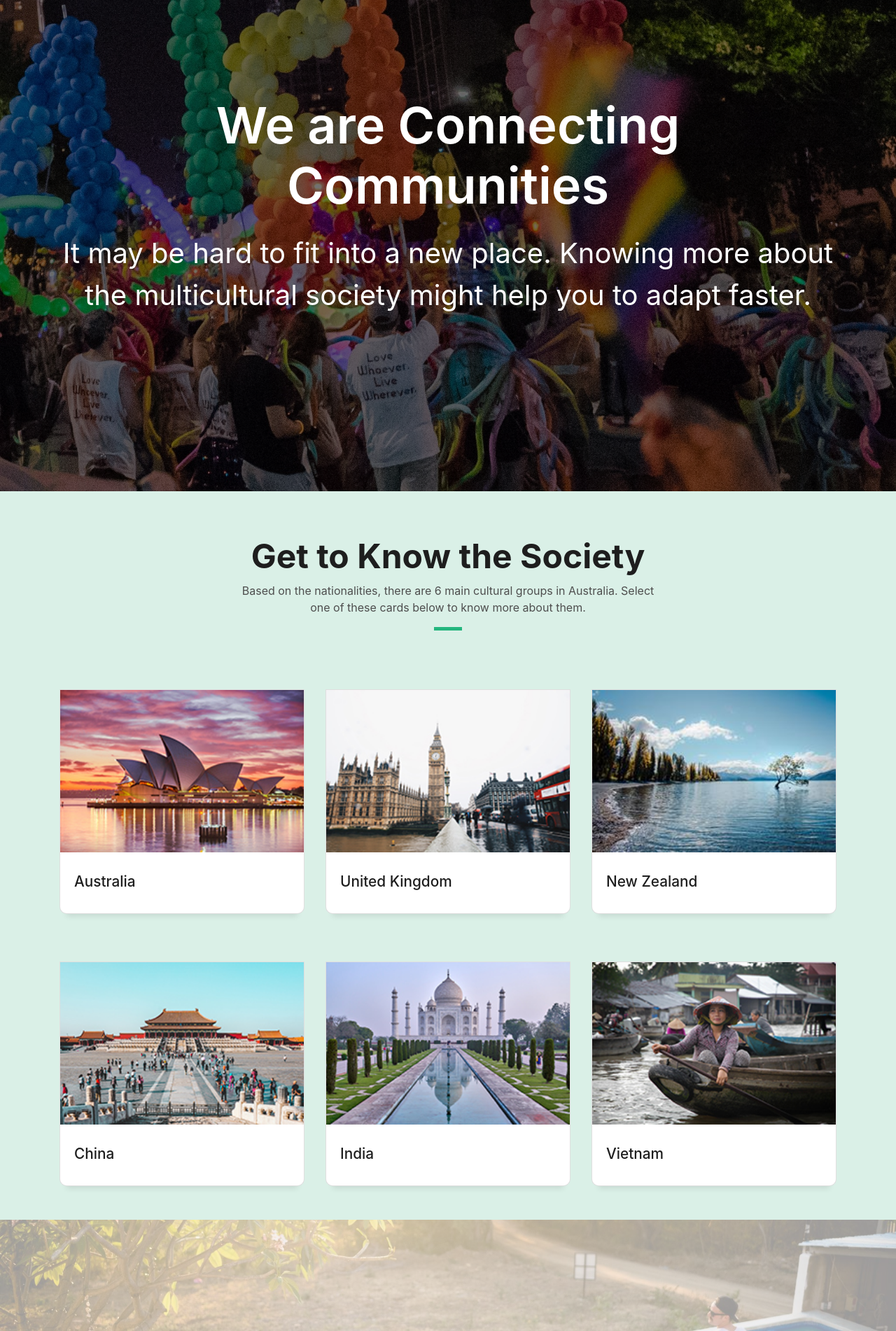
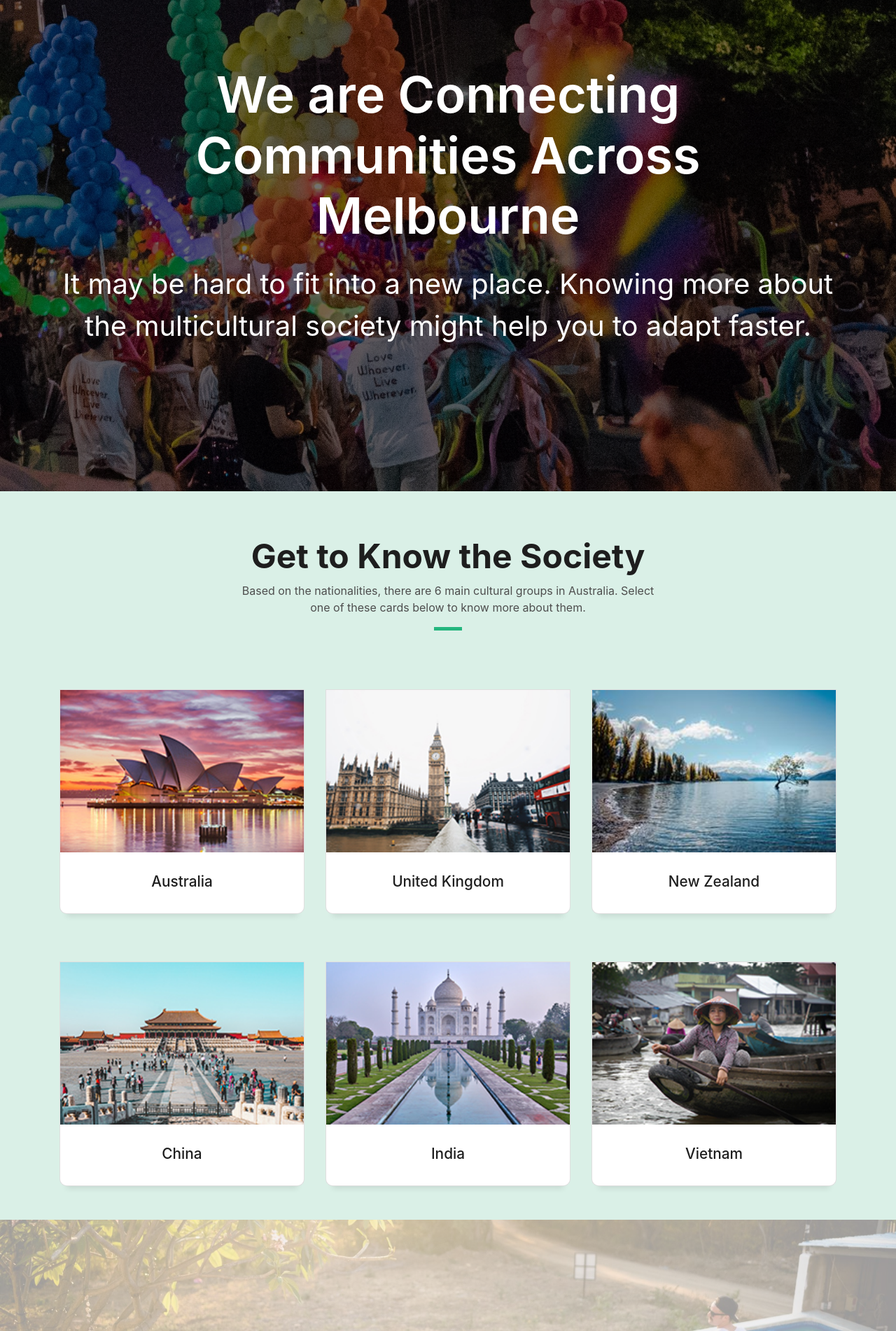
Before and after one commit to Shannon-JXT/LKPLS, a Django app: page / in a window 1280 px wide. Shown: the part 98-2000 px from the top of the page at 70% size. Run offline with Django 3.2, Linux system fonts and the light colour scheme; some libraries are stand-ins or nearby versions; some web fonts are replaced.

Commit message:
Change some texts.

```diff
--- a/Immigrant/templates/cn_info.html
+++ b/Immigrant/templates/cn_info.html
@@ -46,7 +46,7 @@
                 <li>The Chinese are famous for their diligence and endurance. They are hard workers and do not complain. Complaining, for them, doesn’t bring you anywhere.</li>
                 <li>The Chinese are considered as pragmatists. When they think something doesn’t work, they will change it, so practical. Some people believe that this pragmatism is rooted in Confucianism.</li>
             </ol>
-            <p>Meanwhile, regarding to <a href="https://www.hofstede-insights.com/country-comparison/china/">Hofstede</a>, China has characteristic dimension scores as per below:</p>
+            <p>Meanwhile, regarding to <a href="https://www.hofstede-insights.com/country-comparison/china/"><u>Hofstede</u></a>, China has characteristic dimension scores as per below:</p>
             <ol type="1">
                 <li><b>Power distance: 80. </b>Power distance is defined as the extent of less powerful members of an organization in a particular country expect and accept that the power is distributed unequally. China has high score at this dimension which means within a team or organization, Chinese consider it is fine to have inequalities in power. They are optimistic in someone who happens to have leadership and dominance. They are not supposed to raise aspiration beyond their ranks.</li>
                 <li><b>Individualism: 20. </b>Individualism here describes how a society treats the degree of interdependence among its member. It has to do with the attitude of a member to define the self-image as “I” or “We”. Unlike an individualist society, China has low score in this dimension which make their society is categorized as a collectivist. Collectivists belong to a group that takes care of them in exchange for loyalty. It may affect the way an organization promotes a member because the closeness will matter. Relationship prevails over tasks and company.</li>
--- a/Immigrant/templates/uk_info.html
+++ b/Immigrant/templates/uk_info.html
@@ -34,7 +34,7 @@
         <div class="tab-pane fade active" id="tab1">
             <br>
             <p>
-                When you hear about the United Kingdom what the first thing does cross to your mind? Brexit? Stonehenge? Oxford? or Shakespeare? Whatever it is, this sovereign country located off the north-western coast of the European mainland has some unique characteristics. As reported by Mero.co.uk, here some of them from the list:
+                When you hear about the United Kingdom, what is the first thing that crosses to your mind? Brexit? Stonehenge? Oxford? or Shakespeare? Whatever it is, this sovereign country located off the north-western coast of the European mainland has some unique characteristics. As reported by Metro.co.uk, here some of them from the list:
             </p>
             <p>
                 <ul>
@@ -61,7 +61,7 @@
             <br>
             <p><strong><i>Do's : </i></strong></p>
             <ul>
-                <li>The British highly believes in table mannerism and eat with knife in right hand and fork in left hand.</li>
+                <li>The British believes in table manner and eat with knife in right hand and fork in left hand.</li>
                 <li>They love to have personal space; hence always try having an arm length’s distance with them while having conversation.</li>
                 <li>They are very polite, patient and also believe in queuing for everything.</li>
                 <li>They commonly use word ‘Cheers’ instead of ‘Thank you’.</li>
--- a/templates/home.html
+++ b/templates/home.html
@@ -12,7 +12,7 @@
         <div class="intro-content display-table">
             <div class="table-cell">
                 <div class="container">
-                    <h1 class="intro-title mb-4">We are Connecting Communities</h1>
+                    <h1 class="intro-title mb-4">We are Connecting Communities Across Melbourne</h1>
                     <p class="intro-subtitle">
                         <!--<span class="text-slider-items">-->
                         <strong>It may be hard to fit into a new place. Knowing more about the multicultural society might help you to adapt faster.</strong>
@@ -47,7 +47,7 @@
                             <a href="{% url 'au_display' %}"><img class="img-fluid" src="/static/images/society/australia.jpg" alt=""></a>
                         </div>
                         <div class="card-body">
-                            <h3 class="card-title"><a href="{% url 'au_display' %}">Australia</a></h3>
+                            <h3 class="card-title"><a href="{% url 'au_display' %}"><center>Australia</center></a></h3>
                         </div>
                     </div>
                 </div>
@@ -57,7 +57,7 @@
                             <a href="{% url 'uk_display' %}"><img class="img-fluid" src="/static/images/society/uk.jpg" alt=""></a>
                         </div>
                         <div class="card-body">
-                            <h3 class="card-title"><a href="{% url 'uk_display' %}">United Kingdom</a></h3>
+                            <h3 class="card-title"><a href="{% url 'uk_display' %}"><center>United Kingdom</center></a></h3>
                         </div>
                     </div>
                 </div>
@@ -67,7 +67,7 @@
                             <a href="{% url 'nz_display' %}"><img class="img-fluid" src="{% static 'images/society/new_zealand.jpg' %}" alt=""></a>
                         </div>
                         <div class="card-body">
-                            <h3 class="card-title"><a href="{% url 'nz_display' %}">New Zealand</a></h3>
+                            <h3 class="card-title"><a href="{% url 'nz_display' %}"><center>New Zealand</center></a></h3>
                         </div>
                     </div>
                 </div>
@@ -79,7 +79,7 @@
                             <a href="{% url 'cn_display' %}"><img class="img-fluid" src="/static/images/society/china.jpg" alt=""></a>
                         </div>
                         <div class="card-body">
-                            <h3 class="card-title"><a href="{% url 'cn_display' %}">China</a></h3>
+                            <h3 class="card-title"><a href="{% url 'cn_display' %}"><center>China</center></a></h3>
                         </div>
                     </div>
                 </div>
@@ -89,7 +89,7 @@
                             <a href="{% url 'india_display' %}"><img class="img-fluid" src="/static/images/society/india.jpg" alt=""></a>
                         </div>
                         <div class="card-body">
-                            <h3 class="card-title"><a href="{% url 'india_display' %}">India</a></h3>
+                            <h3 class="card-title"><a href="{% url 'india_display' %}"><center>India</center></a></h3>
                         </div>
                     </div>
                 </div>
@@ -99,7 +99,7 @@
                             <a href="{% url 'vn_display' %}"><img class="img-fluid" src="/static/images/society/vietnam.jpg" alt=""></a>
                         </div>
                         <div class="card-body">
-                            <h3 class="card-title"><a href="{% url 'vn_display' %}">Vietnam</a></h3>
+                            <h3 class="card-title"><a href="{% url 'vn_display' %}"><center>Vietnam</center></a></h3>
                         </div>
                     </div>
                 </div>
```
